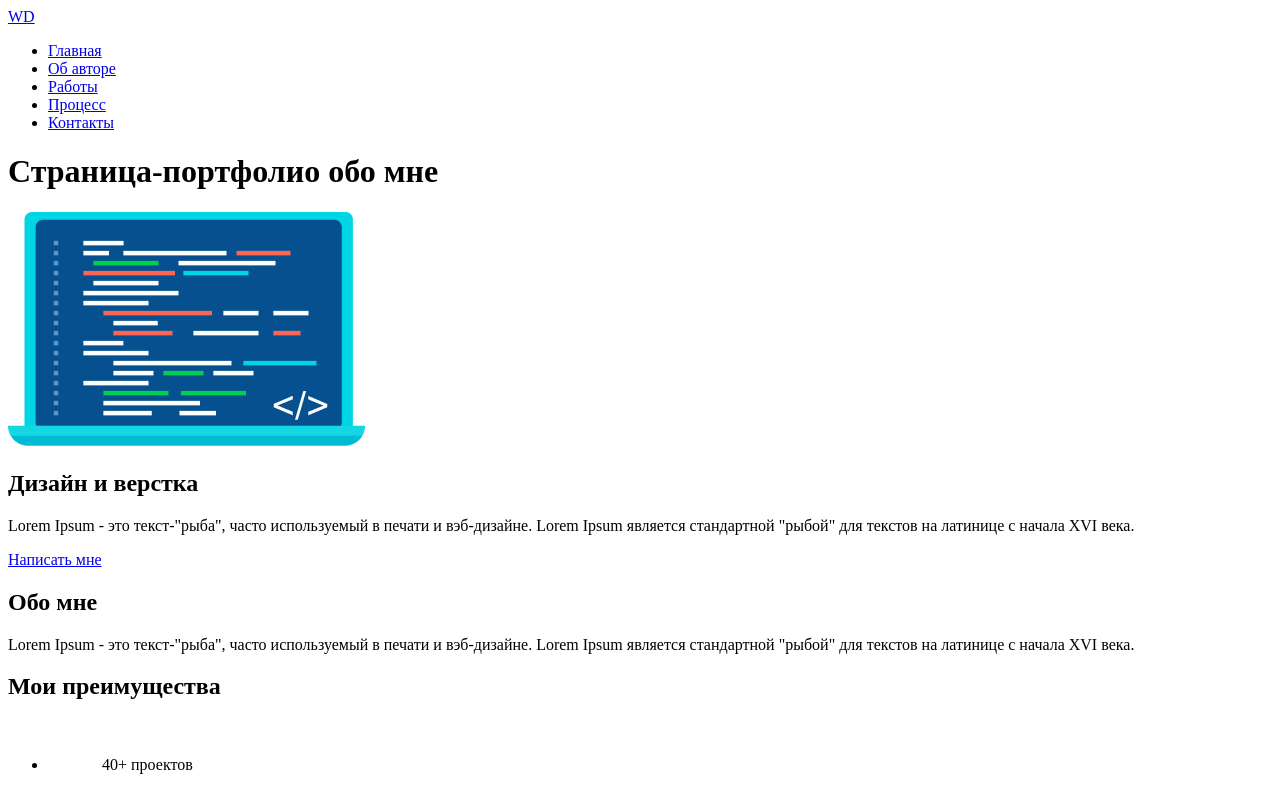
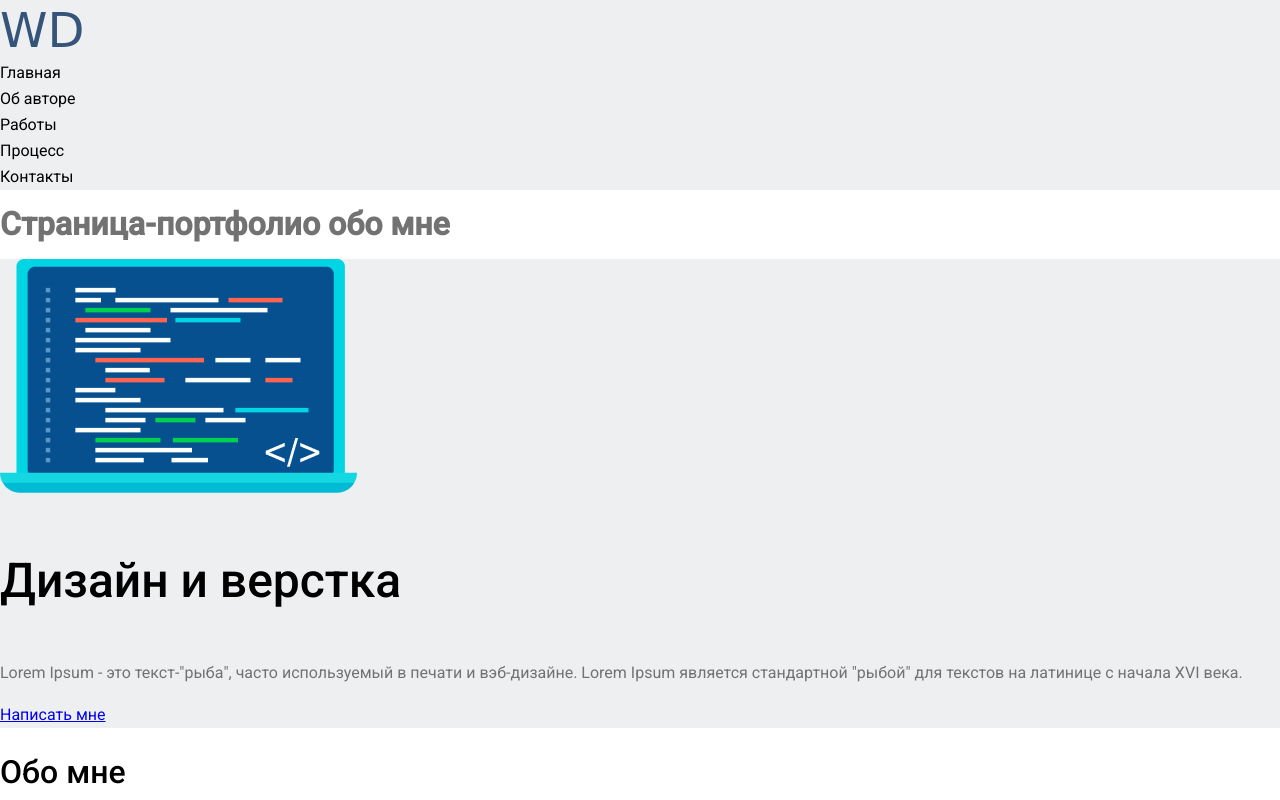
Before and after one commit to EvgeniaSukhanova/WD, a plain HTML site: page index.html in a window 1280 px wide. Shown: the top 800 px of the page. Drawn offline with Linux system fonts and the light colour scheme; a web font is replaced by a local one.

Commit message:
adds style.css

```diff
--- /dev/null
+++ b/css/style.css
@@ -0,0 +1,63 @@
+:root {
+   --basic-black:#000000;
+   --basic-grey:#727272;
+   --light-grey:#EEEFF1;
+   --basic-blue:#34547A;
+
+}
+
+* {
+    box-sizing: border-box;
+}
+
+html {
+    font-family: 'Roboto', sans-serif;
+    font-size: 16px;
+    line-height: 26px;
+    color: var(--basic-grey)
+}
+
+body {
+    margin: 0;
+}
+
+.section-title {
+    color: var(--basic-black);
+    font-weight: 500;
+    font-size: 32px;
+    line-height: 37px;
+}
+
+/* ------ header ------ */
+.main-header {
+    background-color: var(--light-grey)
+}
+.main-logo {
+    color: var(--basic-blue);
+    font-family: 'Revalia', cursive;
+    font-size: 48px;
+    line-height: 60px;
+    text-decoration: none;
+}
+
+.main-nav-list {
+    list-style-type: none;
+    margin: 0;
+    padding: 0;
+}
+
+.main-nav-link {
+    text-decoration: none;
+    color: var(--basic-black);
+}
+/* ------ !header ------ */
+
+/* ------ promo ------ */
+.promo {
+    background-color: var(--light-grey);
+}
+.promo-title {
+    font-size: 48px;
+    line-height: 79px;
+}
+/* ------ !promo ------ */
--- a/index.html
+++ b/index.html
@@ -4,26 +4,30 @@
     <meta charset="UTF-8">
     <meta http-equiv="X-UA-Compatible" content="IE=edge">
     <meta name="viewport" content="width=device-width, initial-scale=1.0">
+    <link rel="preconnect" href="https://fonts.googleapis.com">
+    <link rel="preconnect" href="https://fonts.gstatic.com" crossorigin>
+    <link href="https://fonts.googleapis.com/css2?family=Revalia&family=Roboto:wght@400;500&display=swap" rel="stylesheet">
+    <link rel="stylesheet" href="./css/style.css">
     <title>WD</title>
 </head>
 <body>
-    <header>
+    <header class="main-header">
         <nav>
-            <a href="#">WD</a>
-           <ul>
-               <li><a href="#">Главная</a></li>
-               <li><a href="#">Об авторе</a></li>
-               <li><a href="#">Работы</a></li>
-               <li><a href="#">Процесс</a></li>
-               <li><a href="#">Контакты</a></li>
+            <a class="main-logo" href="#">WD</a>
+           <ul class="main-nav-list">
+               <li><a class="main-nav-link" href="#">Главная</a></li>
+               <li><a class="main-nav-link"href="#">Об авторе</a></li>
+               <li><a class="main-nav-link"href="#">Работы</a></li>
+               <li><a class="main-nav-link"href="#">Процесс</a></li>
+               <li><a class="main-nav-link"href="#">Контакты</a></li>
            </ul>
         </nav>
     </header>
     <main>
         <h1>Страница-портфолио обо мне</h1>
-        <section>
+        <section class="promo">
             <img src="./img/laptop.png" width="357" height="234" alt="иконка открытого ноутбука">
-            <h2>Дизайн и верстка</h2>
+            <h2 class="section-title promo-title">Дизайн и верстка</h2>
             <p>Lorem Ipsum - это текст-"рыба",
                 часто используемый в печати и вэб-дизайне.
                 Lorem Ipsum является
@@ -32,7 +36,7 @@
                 <a href="#">Написать мне</a>
         </section>
         <section>
-            <h2>Обо мне</h2>
+            <h2 class="section-title">Обо мне</h2>
             <p>Lorem Ipsum - это текст-"рыба",
                 часто используемый в печати и вэб-дизайне.
                 Lorem Ipsum является
@@ -40,7 +44,7 @@
                 латинице с начала XVI века.</p>
         </section>
         <section>
-            <h2>Мои преимущества</h2>
+            <h2 class="section-title">Мои преимущества</h2>
             <ul>
                 <li>
                     <img src="./img/icon.png" width="50" height="50" alt="иконка листик с карандашом и линейкой-треугольником">
@@ -69,7 +73,7 @@
             </ul>
         </section>
         <section>
-            <h2>Мои навыки</h2>
+            <h2 class="section-title">Мои навыки</h2>
             <ul>
                 <li>Adobe Photoshop</li>
                 <li>Adobe Photoshop</li>
@@ -78,7 +82,7 @@
             <img src="./img/foto.jpg" width="555" height="450" alt="фото мужчины">
         </section>
         <section>
-            <h2>Как я работаю</h2>
+            <h2 class="section-title">Как я работаю</h2>
             <p>Lorem Ipsum - это текст-"рыба", часто используемый
                 в печати и вэб-дизайне. Lorem Ipsum является стандартной
                  "рыбой" для текстов на латинице с начала XVI века.</p>
@@ -86,7 +90,7 @@
                  <button>video</button>
         </section>
         <section>
-            <h2>Галерея моих работ</h2>
+            <h2 class="section-title">Галерея моих работ</h2>
               <ul>
                   <li>
                       <a href="#"><img src="./img/pic1.jpg" width="480" height="480" alt="стена с приклеенными исписанными листочками"></a>
@@ -115,7 +119,7 @@
               </ul>
         </section>
         <section>
-            <h2>Наши клиенты</h2>
+            <h2 class="section-title">Наши клиенты</h2>
             <ul>
                 <li><a href="#" target="blanc"><img src="./img/microsoft.png" width="255" height="120" alt="Логотип компании"></a></li>
                 <li><a href="#" target="blanc"><img src="./img/microsoft.png" width="255" height="120" alt="Логотип компании"></a></li>
@@ -124,7 +128,7 @@
             </ul>
         </section>
         <section>
-            <h2>Хотите веб-сайт?</h2>
+            <h2 class="section-title">Хотите веб-сайт?</h2>
             <p>Lorem Ipsum - это текст-"рыба", часто используемый
                 в печати и вэб-дизайне. Lorem Ipsum является стандартной
                  "рыбой" для текстов на латинице с начала XVI века.</p>
```
